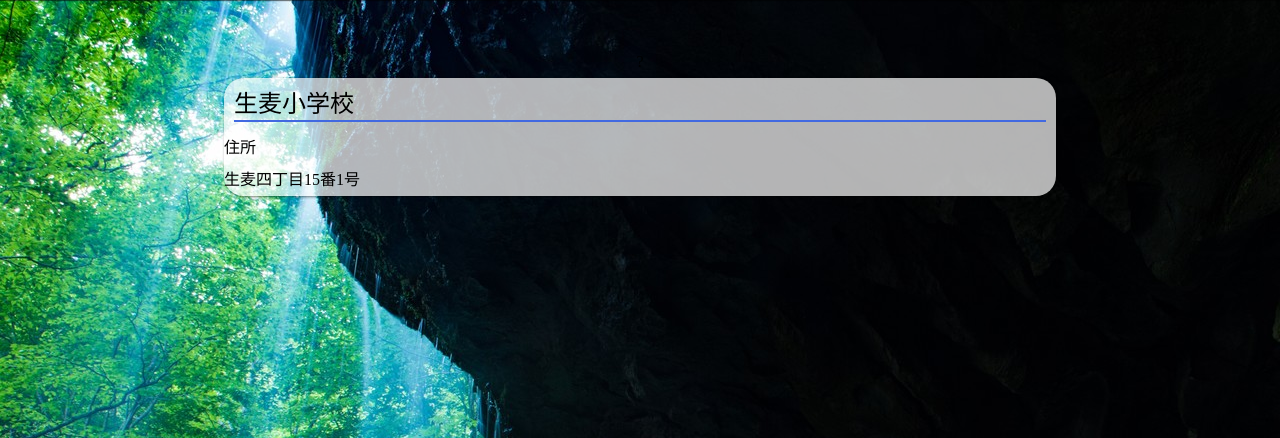
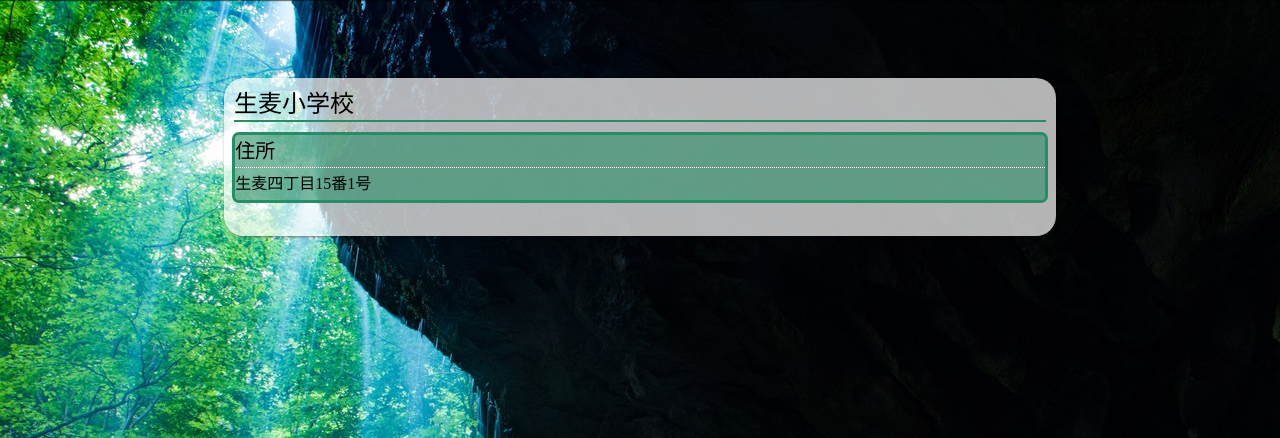
Before and after one commit to blackcatyamato/yokohama, a PHP site: page /facility.php?id=1 in a window 1280 px wide. Shown: the part 50-488 px from the top of the page. Run offline with PHP 8.4, Linux system fonts and the light colour scheme; data comes from the database, SQL or seed files in the repository; both versions use the stored data as it was after the commit; data that the repository does not hold is empty.

Commit message:
いろいろ変更2

```diff
--- a/content/css/style_facility.css
+++ b/content/css/style_facility.css
@@ -9,18 +9,29 @@ body{
   height:auto;
 }
 /*施設詳細情報*/
-.ft_box{
+.fa_box{
   min-width:580px;
   width:65%;
   background:rgba(255,255,255,0.7);
   border-radius:20px/20px;
   box-shadow:1px 1px 3px rgba(0,0,0,0.5);
 }
-.ft_box h3{
+.fa_box h3{
   /*background:blue;*/
-  border-bottom:2px solid royalblue;
+  border-bottom:2px solid #288c66;
   color:black;
   font-size:150%;
   margin:10px;
   /*box-shadow:2px 2px 5px rgba(0,0,0,0.5)inset;*/
 }
+.fa_inner{
+	background:rgba(40,140,102,0.6);
+  border:3px solid #288c66;
+  margin: 1%;
+  margin-bottom:4%;
+  border-radius:7px/7px;
+}
+.fa_inner h4{
+	font-size:125%;
+	border-bottom:1px dotted white;
+}
--- a/facility.php
+++ b/facility.php
@@ -12,9 +12,7 @@
 		<link rel="stylesheet" href="./content/css/style_common.css">
 		<link rel="stylesheet" href="./content/css/style_facility.css">
 		<link rel="stylesheet" href="./content/css/style_header.css">
-<?php
-		print("<title>".$name."-Yokohama Disaster Prevention</title>");
-?>
+		<title>施設詳細-Yokohama Disaster Prevention</title>
 	</head>
 		<?php
 			$page = "施設詳細";
@@ -30,10 +28,12 @@
 				$stmt = $dbh->query($sql);
 
 				$result = $stmt->fetch(PDO::FETCH_ASSOC);
-				print("<div class=\"ft_box\">");
+				print("<div class=\"fa_box\">");
 				print("<h3>".$result["Name"]."</h3>");
+				print("<div class=\"fa_inner\">");
 				print("<h4>住所</h4>");
 				print("<p>".$result["Address"]."</p>");
+				print("</div>");
 				print("</div>");
 			}catch(PDOException $e){
 				print("Connection failed:".$e->getMessage());
```
Also changed, not shown: content/css/style_1.css (+4 -4 lines), content/db/sqlite.db.
